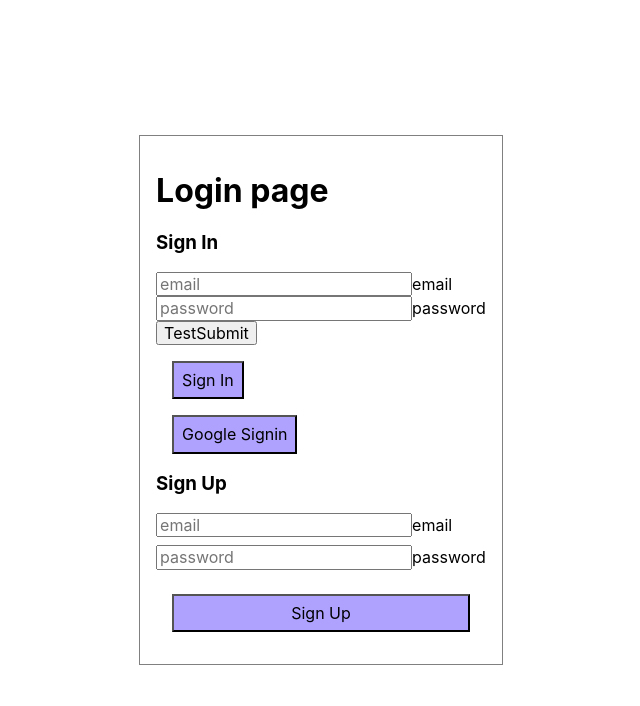
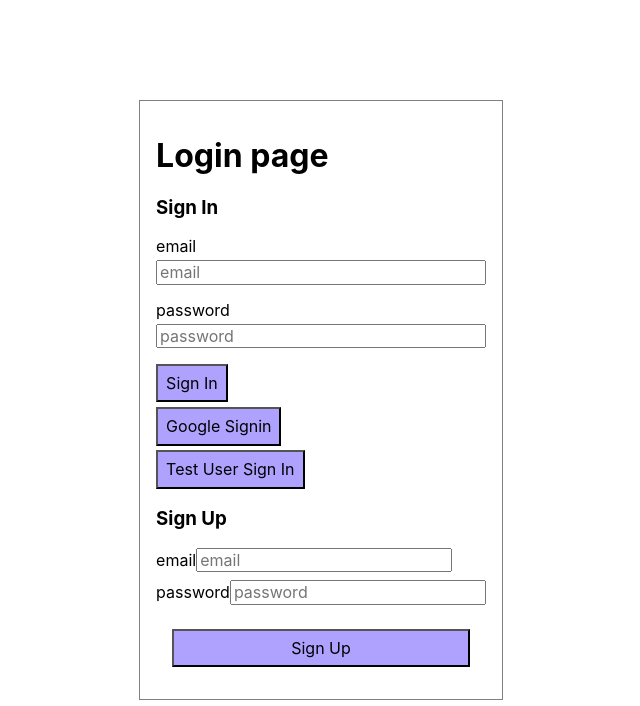
Before and after one commit to koh1project/todo-list, a React (Create React App) app: page /login in a window 1280 px wide. Shown: the top 706 px of the page, without its empty margins (319-959 px from the left). Built offline with nearby package versions, Linux system fonts and the light colour scheme; no server answers.

Commit message:
Change sign-in style

```diff
--- a/src/components/form-input/form-input.tsx
+++ b/src/components/form-input/form-input.tsx
@@ -13,8 +13,8 @@ export interface FormInputProps {
 const FormInput: VFC<FormInputProps> = ({ handleChange, label, className, ...props }) => {
   return (
     <div className={className}>
+      {label ? <label>{label}</label> : null}
       <input {...props} onChange={(evt) => handleChange(evt)} placeholder={props.name}></input>
-      {label ? <label>{label}</label> : null}
     </div>
   );
 };
--- a/src/components/sign-in/sign-in.scss
+++ b/src/components/sign-in/sign-in.scss
@@ -1,7 +1,8 @@
+.test-sign-in,
 .sign-in-btn {
   display: block;
   padding: 0.5rem;
-  margin: 1rem;
+  margin: 0.3rem 0;
 
   background-color: rgba(123, 100, 255, 0.6);
   transition: all 0.2s;
@@ -15,3 +16,10 @@
     box-shadow: 0px 5px 2px black;
   }
 }
+
+.signin-input {
+  display: flex;
+  flex-flow: column nowrap;
+  gap: 0.3rem;
+  margin-bottom: 1rem;
+}
--- a/src/components/sign-in/sign-in.tsx
+++ b/src/components/sign-in/sign-in.tsx
@@ -53,20 +53,35 @@ const SignIn: VFC = () => {
     <div>
       <h3>Sign In</h3>
       {error}
-      <FormInput name="email" type="text" value={email} handleChange={handleChange} label="email"></FormInput>
+      <FormInput
+        name="email"
+        type="text"
+        value={email}
+        handleChange={handleChange}
+        label="email"
+        className="signin-input"
+      ></FormInput>
       <FormInput
         name="password"
         type="password"
         handleChange={handleChange}
         value={password}
         label="password"
+        className="signin-input"
       ></FormInput>
       <div>
-        <input type="submit" value="TestSubmit" onClick={(evt) => TestHandleSubmit(evt)} />
         <input type="submit" value="Sign In" onClick={(evt) => handleSubmit(evt)} className="sign-in-btn" />
       </div>
       <div>
-        <button onClick={signInWithGoogle} className="sign-in-btn">Google Signin</button>
+        <button onClick={signInWithGoogle} className="sign-in-btn">
+          Google Signin
+        </button>
+        <input
+          type="submit"
+          value="Test User Sign In"
+          onClick={(evt) => TestHandleSubmit(evt)}
+          className="test-sign-in"
+        />
       </div>
     </div>
   );
--- a/src/pages/login/login.tsx
+++ b/src/pages/login/login.tsx
@@ -4,9 +4,6 @@ import SignUp from 'components/sign-up/sign-up';
 import './login.scss';
 
 export const Login = () => {
-  // @TODO: Sign up component
-  // @TODO: Use UI component
-
   return (
     <div className='login-page'>
       <h1>Login page</h1>
```
